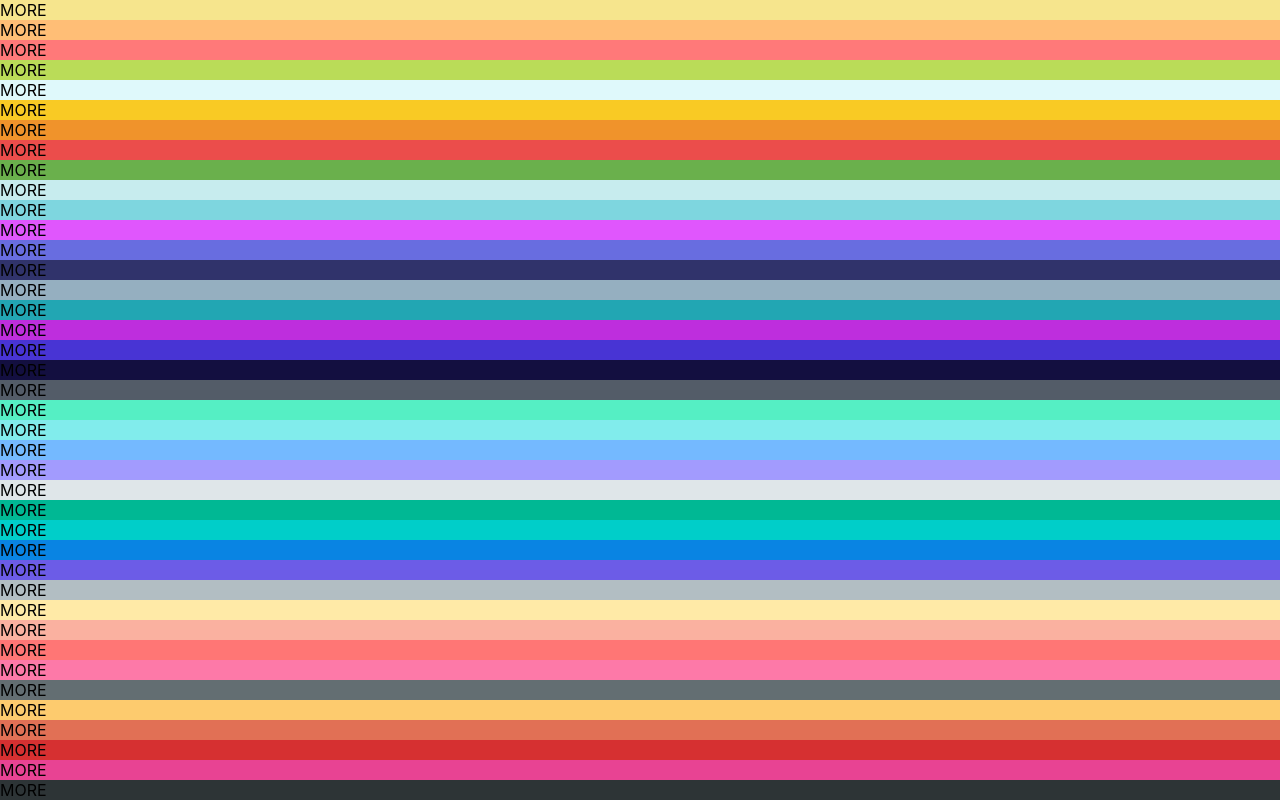
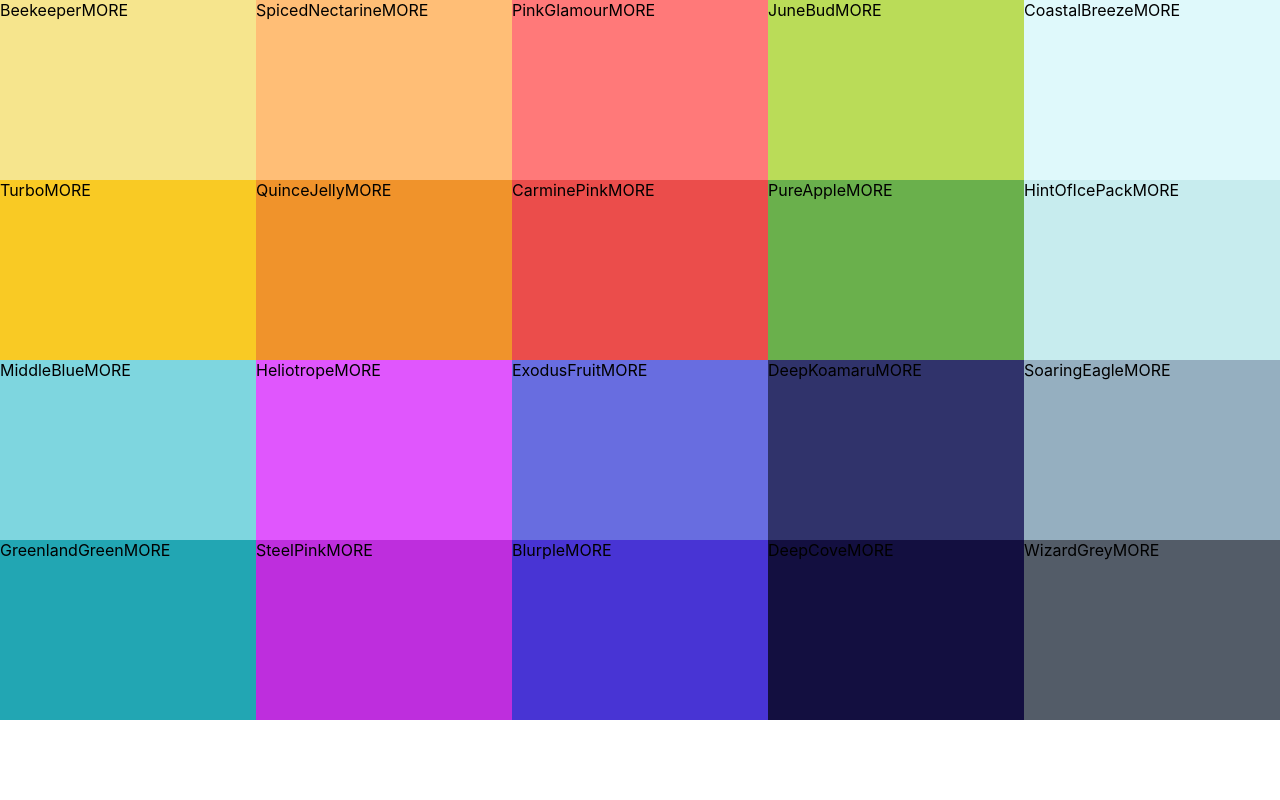
Before and after one commit to Gregkur/Shadr, a React (Create React App) app: page / in a window 1280 px wide. Shown: the top 800 px of the page. Built offline with nearby package versions, Linux system fonts and the light colour scheme.

Commit message:
basic styling of color boxes

```diff
--- a/src/App.js
+++ b/src/App.js
@@ -1,4 +1,3 @@
-import logo from "./logo.svg";
 import Palette from "./components/Palette";
 import seedColors from "./seedColors";
 
--- a/src/components/ColorBox.js
+++ b/src/components/ColorBox.js
@@ -1,12 +1,10 @@
 import React, { Component } from "react";
-
+import "../styles/ColorBox.css";
 export default class ColorBox extends Component {
   render() {
     return (
-      <div
-        className="ColorBox"
-        style={{ background: this.props.background.color }}
-      >
+      <div className="ColorBox" style={{ background: this.props.background }}>
+        <span>{this.props.name}</span>
         <span>MORE</span>
       </div>
     );
--- a/src/components/Palette.js
+++ b/src/components/Palette.js
@@ -1,10 +1,10 @@
 import React, { Component } from "react";
 import ColorBox from "./ColorBox";
-
+import "../styles/Palette.css";
 export default class Palette extends Component {
   render() {
     const colorBoxes = this.props.colors.map((color) => (
-      <ColorBox background={color} />
+      <ColorBox background={color.color} name={color.name} key={color.color} />
     ));
     return (
       <div className="Palette">
--- /dev/null
+++ b/src/styles/ColorBox.css
@@ -0,0 +1,7 @@
+.ColorBox {
+  width: 20%;
+  height: 25%;
+  margin: 0 auto;
+  display: inline-block;
+  cursor: pointer;
+}
--- /dev/null
+++ b/src/styles/Palette.css
@@ -0,0 +1,6 @@
+.Palette {
+  height: 100vh;
+}
+.Palette-colors {
+  height: 90%;
+}
```
Also changed, not shown: 1 other file (tests, documents, lock files or other folders).
